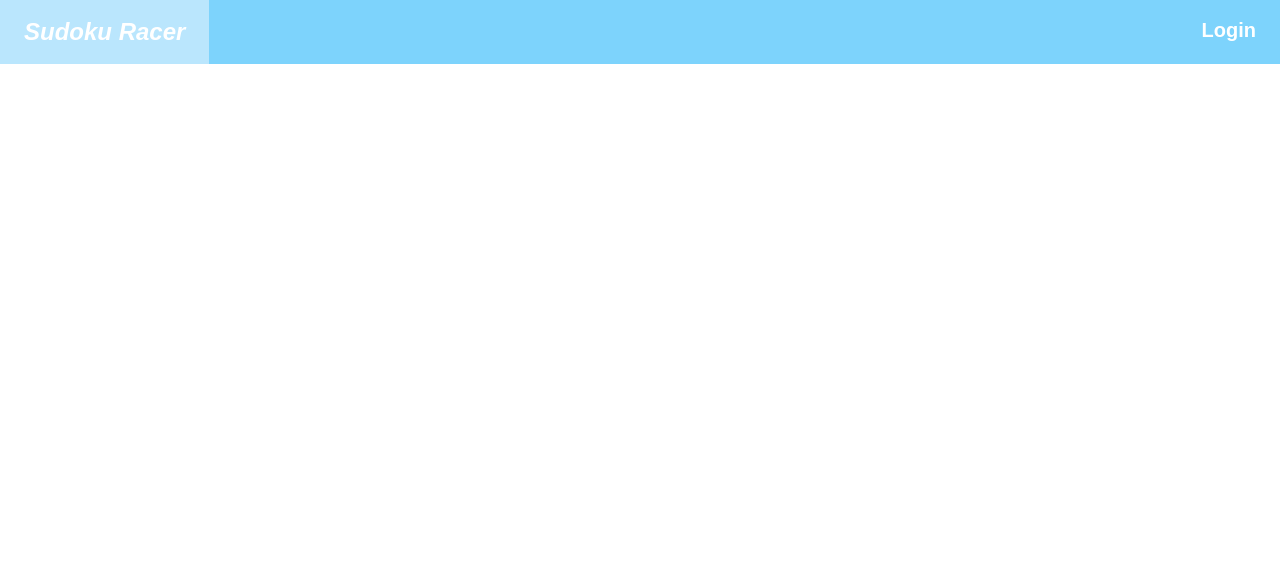
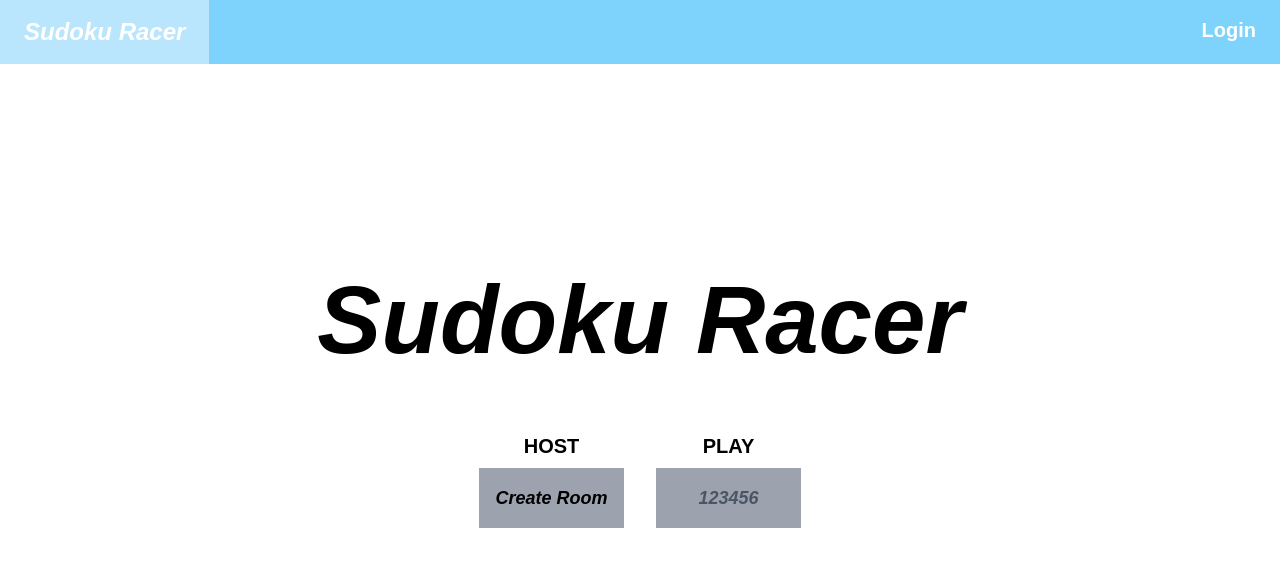
Before and after one commit to vmporuri/sudoku-racer, a React (Vite) app: page / in a window 1280 px wide. Shown: the top 566 px of the page. Built offline with nearby package versions, Linux system fonts and the light colour scheme.

Commit message:
feat: add home page

```diff
--- /dev/null
+++ b/src/components/GameOption.jsx
@@ -0,0 +1,42 @@
+import { Link, useNavigate } from "react-router-dom";
+
+const GameOption = ({ type }) => {
+  const navigate = useNavigate();
+
+  const goToGame = () => {
+    navigate("/game");
+  };
+
+  const setButtonType = (type) => {
+    if (type == "create") {
+      return (
+        <Link to="/waiting">
+          <button className="w-[145px] bg-gray-400 text-lg font-semibold italic p-4 hover:bg-gray-300">
+            Create Room
+          </button>
+        </Link>
+      );
+    } else if (type == "join") {
+      return (
+        <form onSubmit={goToGame}>
+          <input
+            type="text"
+            placeholder="123456"
+            className="h-[60px] w-[145px] bg-gray-400 font-semibold italic text-lg placeholder-gray-600 text-center"
+          />
+        </form>
+      );
+    }
+  };
+
+  return (
+    <div className="grid place-items-center gap-2">
+      <h2 className="text-xl font-bold">
+        {type == "create" ? "HOST" : "PLAY"}
+      </h2>
+      {setButtonType(type)}
+    </div>
+  );
+};
+
+export default GameOption;
--- a/src/components/Home.jsx
+++ b/src/components/Home.jsx
@@ -1,9 +1,17 @@
+import GameOption from "./GameOption";
 import Navbar from "./Navbar";
 
 const Home = () => {
   return (
     <div>
       <Navbar />
+      <div className="w-dvw h-dvh flex flex-col justify-center items-center gap-16">
+        <h1 className="text-8xl italic font-bold">Sudoku Racer</h1>
+        <div className="flex gap-8">
+          <GameOption type="create" />
+          <GameOption type="join" />
+        </div>
+      </div>
     </div>
   );
 };
```
